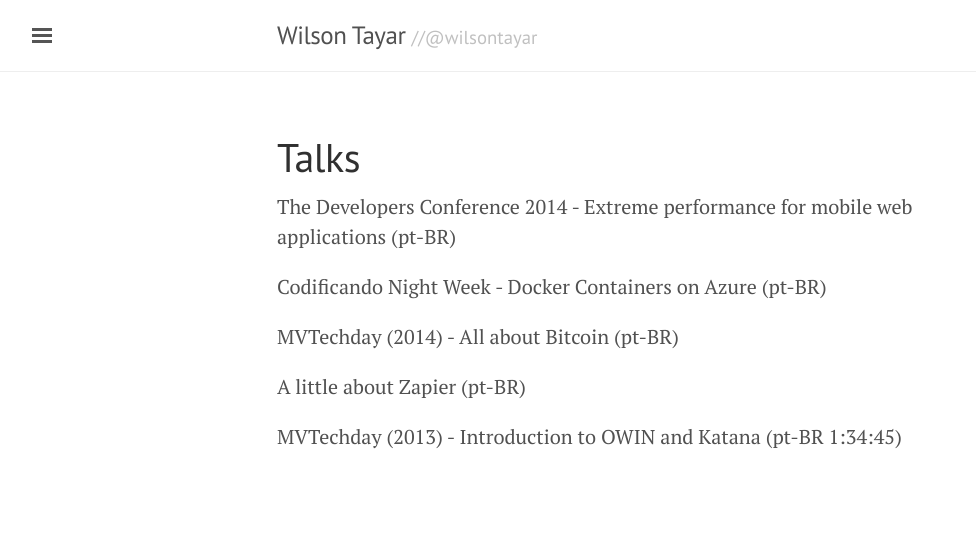
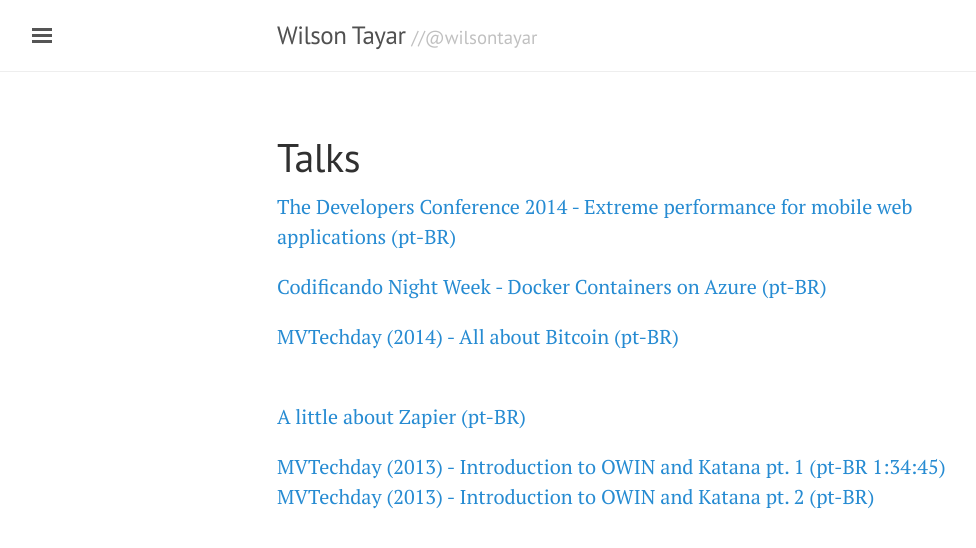
Before and after one commit to wilsontayar/wilsontayar.github.io, a Jekyll site: the page built from talks/index.html, in a window 1280 px wide. Shown: the top 548 px of the page, without its empty margins (3-979 px from the left). Built offline with Jekyll 4.4.1, drawn with Linux system fonts in a browser that asks for light colours.

Commit message:
Updated talks page

```diff
--- a/talks/index.html
+++ b/talks/index.html
@@ -2,14 +2,27 @@
 layout: page
 title: Talks
 ---
-<p>The Developers Conference 2014 - Extreme performance for mobile web applications (pt-BR)<br />
-<a href="https://www.infoq.com/br/presentations/performance-ao-extremo-para-aplicacoes"></a></p>
-<p>Codificando Night Week - Docker Containers on Azure (pt-BR)<br />
-<a href="https://www.youtube.com/watch?v=PyJ9Re1Guog"></a></p>
-<p>MVTechday (2014) - All about Bitcoin (pt-BR)<br />
-<a href="https://www.youtube.com/watch?v=FyHXrxiQrz8"></a></p>
-<p>A little about Zapier (pt-BR)<br />
-<a href="https://www.youtube.com/watch?v=0o5jXfmFtuQ"></a></p>
-<p>MVTechday (2013) - Introduction to OWIN and Katana (pt-BR 1:34:45)<br />
-<a href="https://www.youtube.com/watch?v=allrB1oOabM"></a><br />
-<a href="https://www.youtube.com/watch?v=P_1Fxhsn_fU"></a></p>
+<p>
+  <a href="https://www.infoq.com/br/presentations/performance-ao-extremo-para-aplicacoes">
+  The Developers Conference 2014 - Extreme performance for mobile web applications (pt-BR)
+  </a>
+</p>
+<p>
+<a href="https://www.youtube.com/watch?v=PyJ9Re1Guog">
+  Codificando Night Week - Docker Containers on Azure (pt-BR)
+</a></p>
+<p>
+<a href="https://www.youtube.com/watch?v=FyHXrxiQrz8">
+  MVTechday (2014) - All about Bitcoin (pt-BR)
+</a></p>
+<p><br />
+<a href="https://www.youtube.com/watch?v=0o5jXfmFtuQ">
+  A little about Zapier (pt-BR)
+</a></p>
+<p>
+<a href="https://www.youtube.com/watch?v=allrB1oOabM">
+  MVTechday (2013) - Introduction to OWIN and Katana pt. 1 (pt-BR 1:34:45)
+</a><br />
+<a href="https://www.youtube.com/watch?v=P_1Fxhsn_fU">
+  MVTechday (2013) - Introduction to OWIN and Katana pt. 2 (pt-BR)
+</a></p>
```
